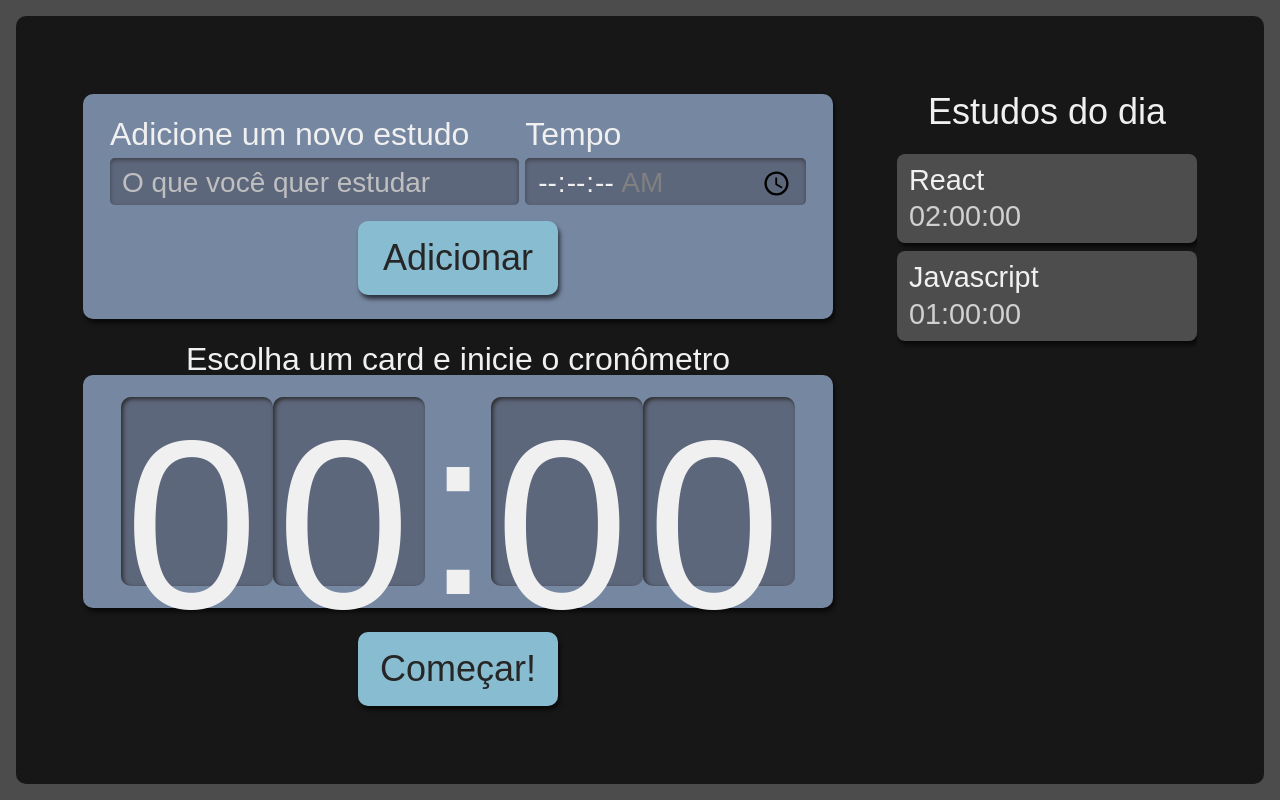
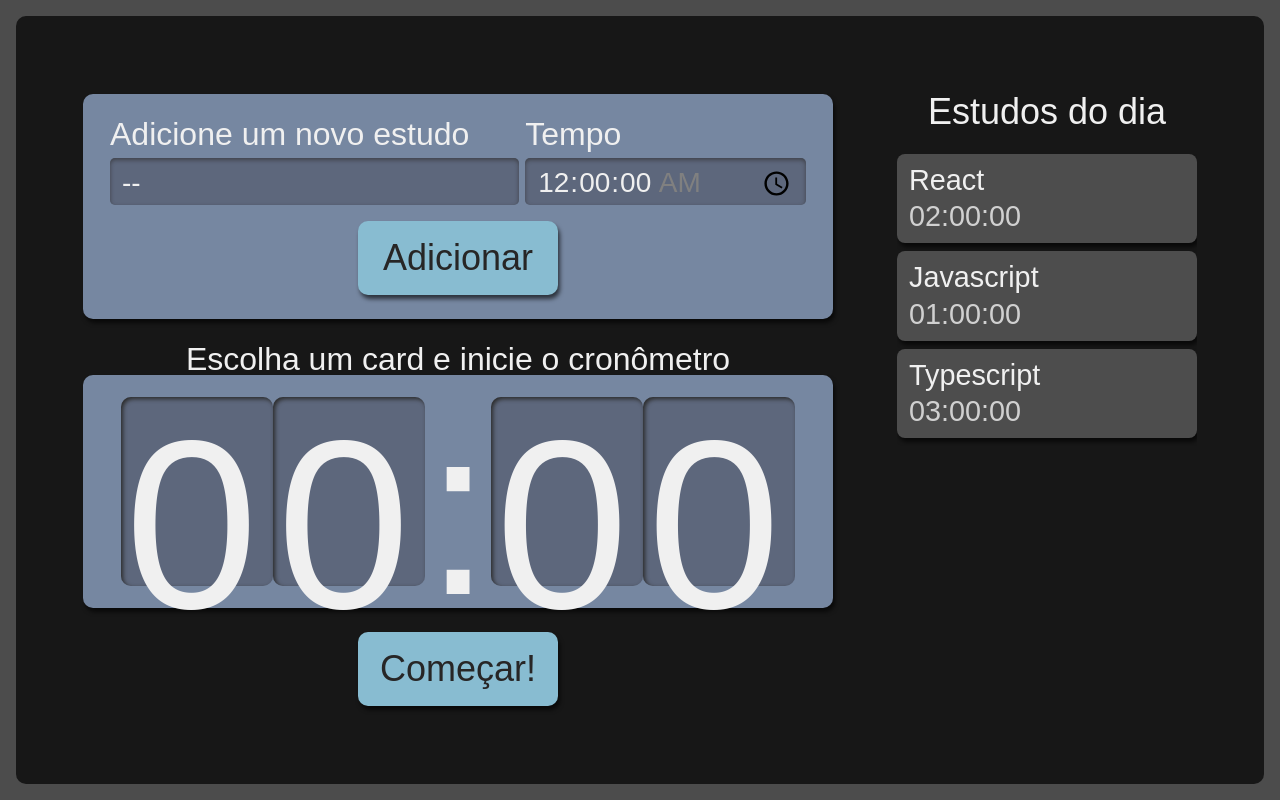
Before and after one commit to GuilhermeCRB/alura-studies, a React (Create React App) app: page / in a window 1280 px wide. Built offline with nearby package versions, Linux system fonts and the light colour scheme.

Commit message:
feat: adds form event

```diff
--- a/src/components/Formulario/index.tsx
+++ b/src/components/Formulario/index.tsx
@@ -1,9 +1,19 @@
+import React, { useState } from 'react';
 import Botao from '../Botao';
 import style from './style.module.scss';
 
 export default function Formulario () {
+    const [input, setInput] = useState({
+        tarefa: '--',
+        tempo: "00:00"
+    })
+
+    function adicionarTarefa(e: React.FormEvent){
+        e.preventDefault();
+    }
+
     return (
-        <form className={style.novaTarefa}>
+        <form className={style.novaTarefa} onSubmit={adicionarTarefa}>
             <div className={style.inputContainer}>
                 <label htmlFor="tarefa">
                     Adicione um novo estudo
@@ -11,6 +21,8 @@ export default function Formulario () {
                 <input
                     type="text"
                     name="tarefa"
+                    value={input.tarefa}
+                    onChange={(e => setInput({ ...input, tarefa: e.target.value}))}
                     id="tarefa"
                     placeholder="O que você quer estudar"
                     required
@@ -24,6 +36,8 @@ export default function Formulario () {
                     type="time"
                     step="1"
                     name="tempo"
+                    value={input.tempo}
+                    onChange={(e => setInput({ ...input, tempo: e.target.value}))}
                     id="tempo"
                     min="00:00:00"
                     max="01:30:00"
--- a/src/components/Lista/index.tsx
+++ b/src/components/Lista/index.tsx
@@ -2,16 +2,20 @@ import { faker } from '@faker-js/faker';
 
 import style from './style.module.scss';
 import Item from './Item';
+import { useState } from 'react';
 
 export default function Lista() {
-    const tarefas = [
+    const [tarefas, setTarefas] = useState([
       { id: faker.datatype.uuid(), tarefa: 'React', tempo: '02:00:00' },
-      { id: faker.datatype.uuid(), tarefa: 'Javascript', tempo: '01:00:00'  }
-    ]
+      { id: faker.datatype.uuid(), tarefa: 'Javascript', tempo: '01:00:00' },
+      { id: faker.datatype.uuid(), tarefa: 'Typescript', tempo: '03:00:00' }
+    ]);
 
     return (
       <aside className={style.listaTarefas}>
-        <h2>Estudos do dia</h2>
+        <h2 onClick={() => {
+            setTarefas([...tarefas, { id: faker.datatype.uuid(), tarefa: "Estudar estado", tempo: "05:00:00" }])
+        }}>Estudos do dia</h2>
         <ul>
             {tarefas.map((item) => (
             <Item
```
